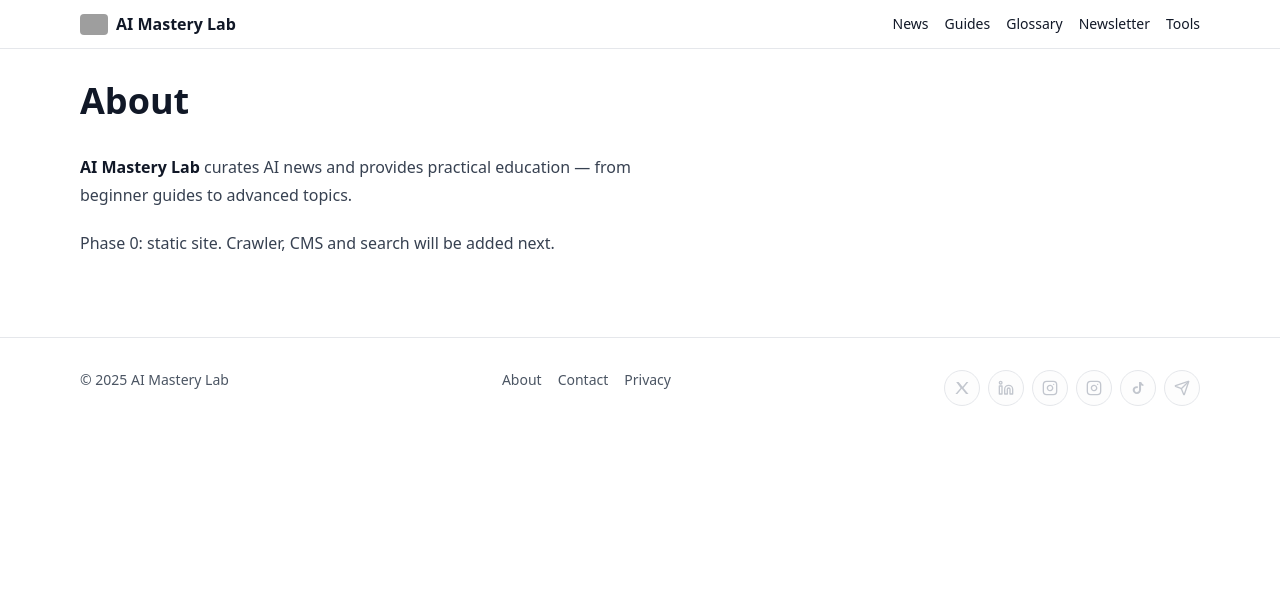
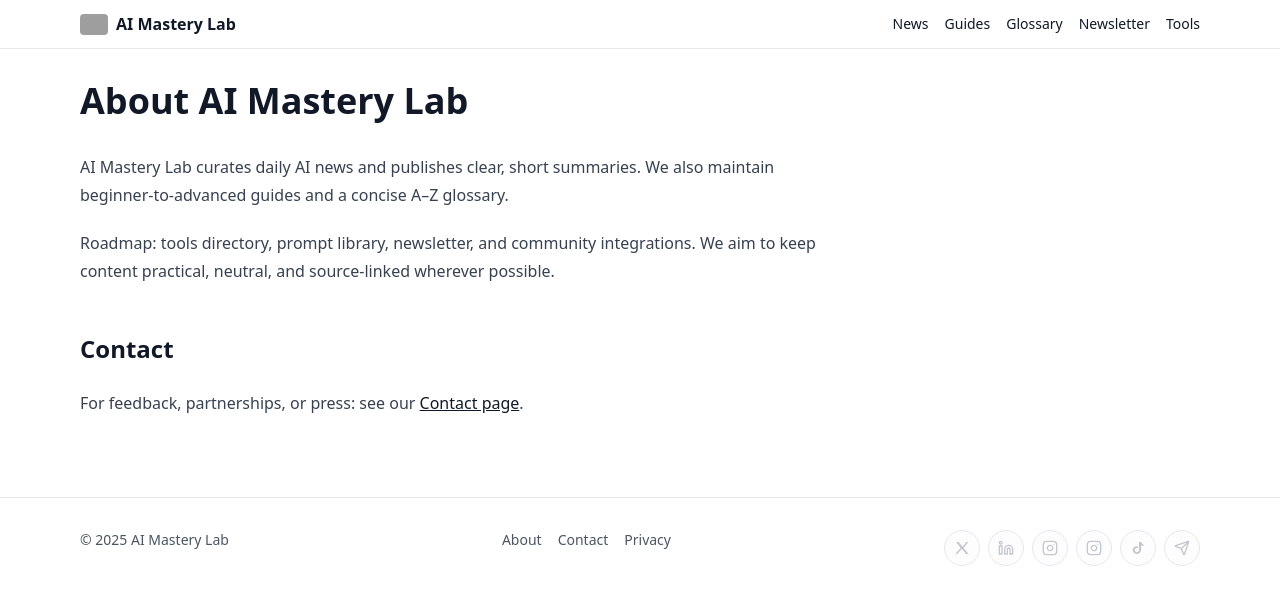
Before and after one commit to Jatin2349/ai-news-site, a Next.js app: page /about in a window 1280 px wide. Shown: the top 604 px of the page. Built offline with nearby package versions, Linux system fonts and the light colour scheme; grey boxes are pictures that could not be loaded.

Commit message:
Update page.tsx

```diff
--- a/app/about/page.tsx
+++ b/app/about/page.tsx
@@ -1,12 +1,24 @@
+export const metadata = {
+  title: 'About',
+  description: 'What AI Mastery Lab is and what you can expect.'
+}
+
 export default function AboutPage() {
   return (
-    <div className="prose">
-      <h1>About</h1>
+    <div className="prose max-w-3xl">
+      <h1>About AI Mastery Lab</h1>
       <p>
-        <strong>AI Mastery Lab</strong> curates AI news and provides practical education —
-        from beginner guides to advanced topics.
+        AI Mastery Lab curates daily AI news and publishes clear, short summaries.
+        We also maintain beginner-to-advanced guides and a concise A–Z glossary.
       </p>
-      <p>Phase 0: static site. Crawler, CMS and search will be added next.</p>
+      <p>
+        Roadmap: tools directory, prompt library, newsletter, and community integrations.
+        We aim to keep content practical, neutral, and source-linked wherever possible.
+      </p>
+      <h2>Contact</h2>
+      <p>
+        For feedback, partnerships, or press: see our <a href="/contact">Contact page</a>.
+      </p>
     </div>
   )
 }
```
